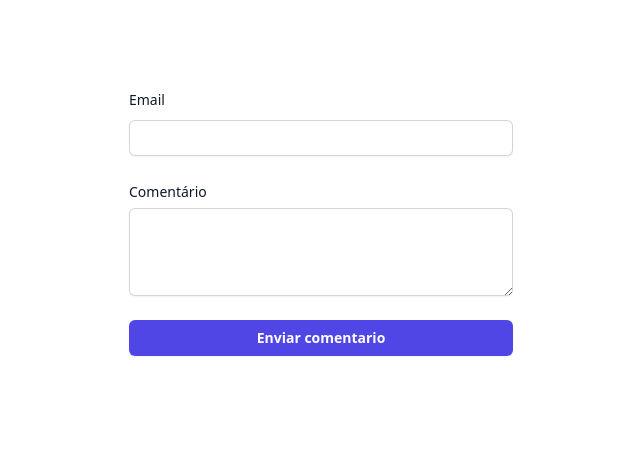
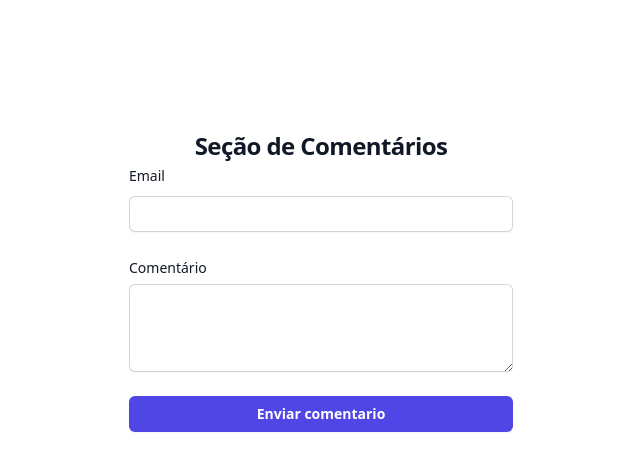
Before and after one commit to IzadoraNascimento/Feed, a React (Vite) app: page / in a window 1280 px wide. Shown: the top 470 px of the page, without its empty margins (319-959 px from the left). Built offline with nearby package versions, Linux system fonts and the light colour scheme.

Commit message:
text - Seção de Comentários

```diff
--- a/src/components/Forms/index.jsx
+++ b/src/components/Forms/index.jsx
@@ -3,6 +3,11 @@
     <>
       <div className="flex min-h-full flex-1 flex-col justify-center px-6 py-12 lg:px-8">
         <div className="mt-10 sm:mx-auto sm:w-full sm:max-w-sm">
+          <div className="sm:mx-auto sm:w-full sm:max-w-sm">
+            <h2 className="mt-10 text-center text-2xl font-bold leading-9 tracking-tight text-gray-900">
+              Seção de Comentários
+            </h2>
+          </div>
           <form className="space-y-6" action="#" method="POST">
             <div>
               <label htmlFor="email" className="block text-sm font-medium leading-6 text-gray-900">
```
